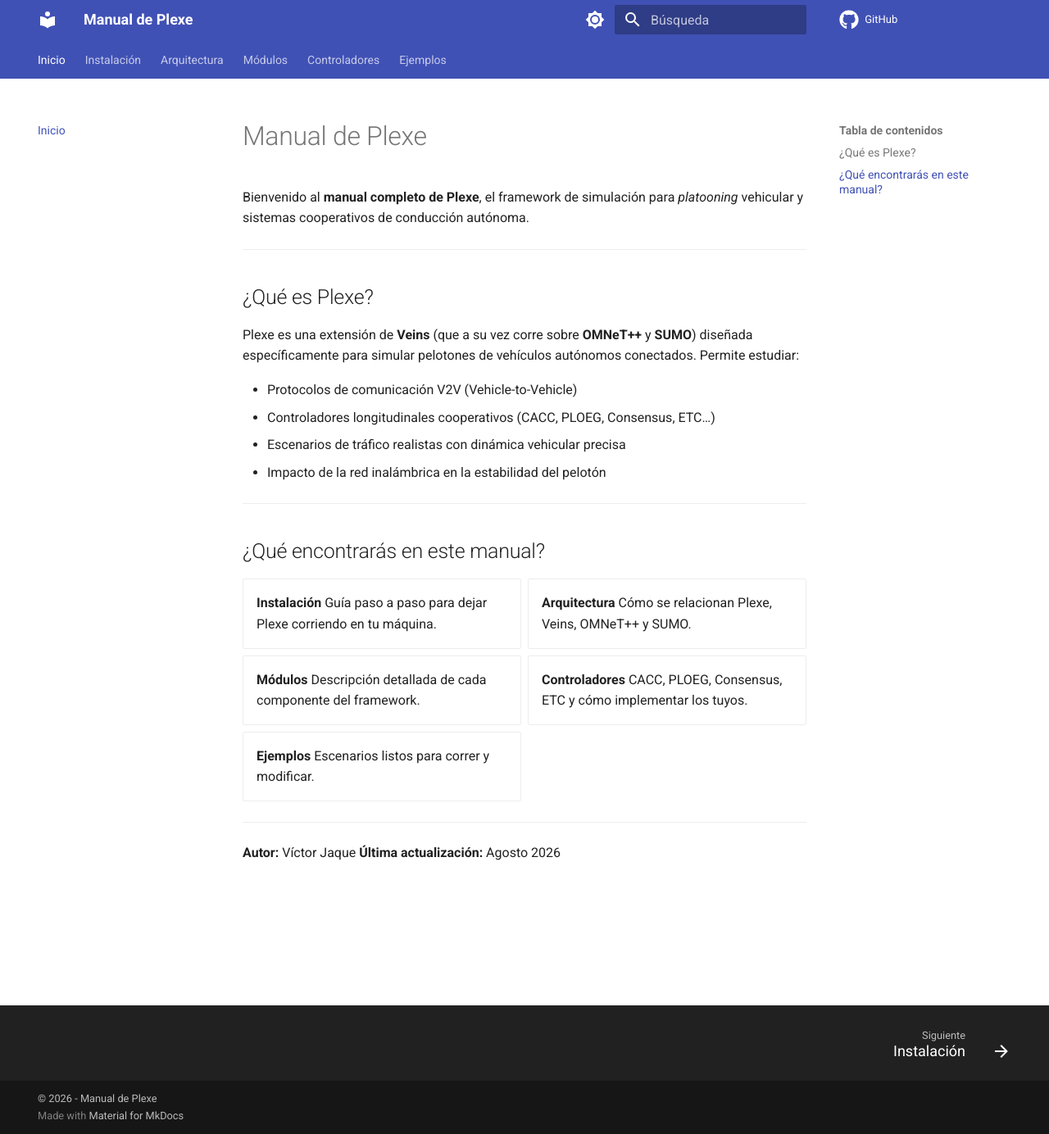
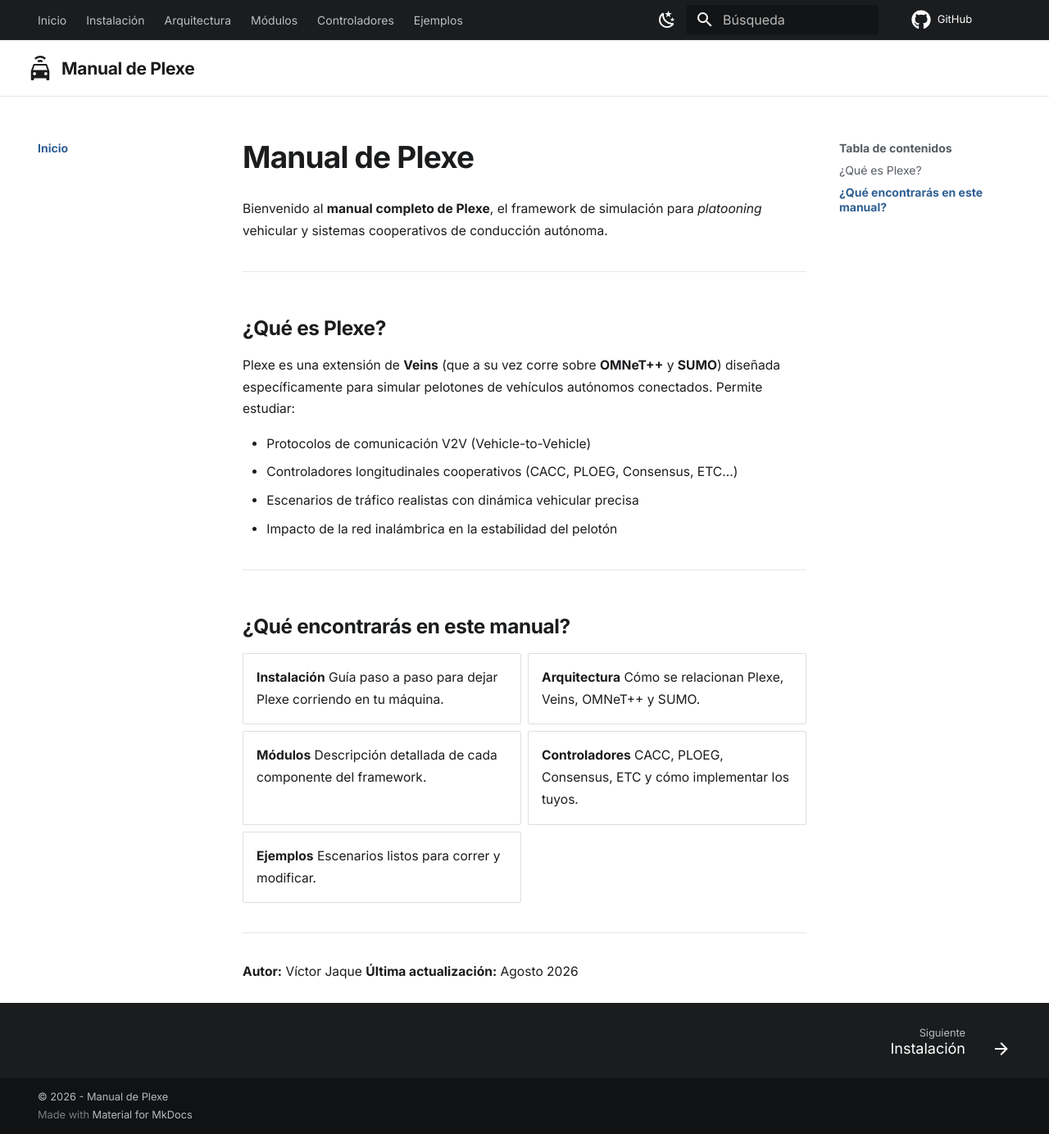
Before and after one commit to VictorJaqueA1/plexe-manual-victor-jaque, an MkDocs documentation site: the page built from docs/index.md, in a window 1280 px wide and 1384 px high. Shown: the whole window at 82% size. Built offline with MkDocs 1.6.1 and Material for MkDocs 9.7.7, drawn with Linux system fonts in a browser that asks for light colours; comment, search, counter and statistics services are not loaded.

Commit message:
Aplica tema Grafito y reorganiza la cabecera en dos franjas

```diff
--- /dev/null
+++ b/docs/stylesheets/extra.css
@@ -0,0 +1,140 @@
+/* =========================================================
+   Tema "Grafito" — Manual de Plexe
+   Paleta neutra (negro carbón) con un único acento azul acero.
+   Editar los colores aquí; no hace falta tocar mkdocs.yml.
+   ========================================================= */
+
+/* ---------- Cabecera y acento (comunes a ambos modos) ---------- */
+:root {
+  --md-primary-fg-color:        #1a1c1e;   /* barra superior */
+  --md-primary-fg-color--light: #2b2f34;
+  --md-primary-fg-color--dark:  #101214;
+  --md-accent-fg-color:         #3b6ea5;   /* hover de enlaces */
+}
+
+/* ---------- Modo claro ---------- */
+[data-md-color-scheme="default"] {
+  --md-default-bg-color:          #ffffff;
+  --md-default-fg-color:          #1a1c1e;
+  --md-default-fg-color--light:   #565b62;
+  --md-default-fg-color--lighter: #8b9097;
+  --md-default-fg-color--lightest:#dcdfe3;
+  --md-typeset-a-color:           #2f5f92;   /* enlaces */
+  --md-code-bg-color:             #f5f6f8;
+  --md-code-fg-color:             #2b2f34;
+  --md-typeset-table-color:       rgba(26,28,30,.12);
+  --md-footer-bg-color:           #1a1c1e;
+  --md-footer-bg-color--dark:     #101214;
+  --linea:                        rgba(26,28,30,.10);
+  --fondo-suave:                  #fafbfc;
+}
+
+/* ---------- Modo oscuro ---------- */
+[data-md-color-scheme="slate"] {
+  --md-default-bg-color:          #17191c;   /* gris carbón, no azul-negro */
+  --md-default-fg-color:          #dee2e7;
+  --md-default-fg-color--light:   #9aa0a8;
+  --md-default-fg-color--lighter: #6d737b;
+  --md-default-fg-color--lightest:#3a3f45;
+  --md-primary-fg-color:          #131518;
+  --md-accent-fg-color:           #7fa9d8;
+  --md-typeset-a-color:           #86b0de;
+  --md-code-bg-color:             #1f2227;
+  --md-code-fg-color:             #ccd2d9;
+  --md-typeset-table-color:       rgba(255,255,255,.12);
+  --md-footer-bg-color:           #131518;
+  --md-footer-bg-color--dark:     #0e1013;
+  --linea:                        rgba(255,255,255,.08);
+  --fondo-suave:                  #1c1f23;
+}
+
+/* ---------- Tipografía ---------- */
+.md-typeset { font-size: .78rem; line-height: 1.72; }
+
+.md-typeset h1 {
+  font-weight: 600;
+  font-size: 1.85rem;
+  letter-spacing: -.022em;
+  color: var(--md-default-fg-color);   /* Material lo deja gris claro por defecto */
+  margin-bottom: .7em;
+}
+.md-typeset h2 { font-weight: 600; letter-spacing: -.015em; margin-top: 2.1em; }
+.md-typeset h3 { font-weight: 600; letter-spacing: -.008em; }
+.md-typeset h4 { font-weight: 600; }
+
+/* ---------- Cabecera y pestañas ---------- */
+.md-header { box-shadow: none; border-bottom: 1px solid rgba(255,255,255,.07); }
+.md-tabs   { border-bottom: none; }
+
+/* ---------- Enlaces ---------- */
+.md-typeset a { text-decoration: none; }
+.md-typeset a:hover { text-decoration: underline; text-underline-offset: .18em; }
+
+/* ---------- Código ---------- */
+.md-typeset code { border-radius: 3px; font-size: .84em; }
+.md-typeset pre > code { border: 1px solid var(--linea); border-radius: 4px; }
+.md-typeset .highlight > pre { margin: 1.1em 0; }
+
+/* ---------- Tablas ---------- */
+.md-typeset table:not([class]) { border: 1px solid var(--linea); border-radius: 4px; font-size: .74rem; }
+.md-typeset table:not([class]) th { font-weight: 600; background: var(--fondo-suave); }
+
+/* ---------- Recuadros de aviso ---------- */
+.md-typeset .admonition,
+.md-typeset details { border-radius: 4px; border-width: 1px; box-shadow: none; font-size: .74rem; }
+
+/* ---------- Menú lateral ---------- */
+.md-nav__title { font-weight: 600; }
+.md-nav__link--active { font-weight: 600; }
+
+/* ---------- Separadores ---------- */
+.md-typeset hr { border-bottom: 1px solid var(--linea); margin: 2.2em 0; }
+
+/* =========================================================
+   Cabecera en dos franjas
+   Fila 1 (fija): opciones + buscador + tema + GitHub
+   Fila 2 (se va al bajar): logo + nombre del manual
+   La estructura vive en overrides/header.html y overrides/main.html
+   ========================================================= */
+
+/* --- Fila 1: las opciones ocupan el espacio libre --- */
+.mp-nav {
+  flex: 1 1 auto;
+  min-width: 0;
+  background: transparent;
+  overflow: visible;
+}
+.mp-nav .md-tabs__list { margin-left: 0; }
+.mp-nav .md-tabs__link { opacity: .72; transition: opacity .2s; }
+.mp-nav .md-tabs__link:hover,
+.mp-nav .md-tabs__link--active { opacity: 1; }
+
+/* --- Fila 2: franja de marca --- */
+.mp-brand {
+  background: var(--md-default-bg-color);
+  border-bottom: 1px solid var(--linea);
+}
+.mp-brand__inner {
+  display: flex;
+  align-items: center;
+  gap: .55rem;
+  padding: .95rem .2rem;
+}
+.mp-brand__logo {
+  display: flex;
+  width: 1.5rem;
+  height: 1.5rem;
+  color: var(--md-default-fg-color);
+}
+.mp-brand__logo svg { width: 100%; height: 100%; fill: currentcolor; }
+.mp-brand__name {
+  font-size: 1.05rem;
+  font-weight: 600;
+  letter-spacing: -.015em;
+  color: var(--md-default-fg-color);
+}
+
+/* En pantallas angostas las opciones pasan al menu lateral */
+@media screen and (max-width: 76.1875em) {
+  .mp-brand__inner { padding: .7rem .8rem; }
+}
--- a/mkdocs.yml
+++ b/mkdocs.yml
@@ -7,6 +7,7 @@
 
 theme:
   name: material
+  custom_dir: overrides
   language: es
   features:
     - navigation.tabs
@@ -22,21 +23,28 @@
     - content.code.annotate
     - content.tabs.link
     - toc.follow
+  font:
+    text: Inter
+    code: JetBrains Mono
   palette:
     - scheme: default
-      primary: indigo
-      accent: indigo
+      primary: custom
+      accent: custom
       toggle:
-        icon: material/brightness-7
+        icon: material/weather-night
         name: Cambiar a modo oscuro
     - scheme: slate
-      primary: indigo
-      accent: indigo
+      primary: custom
+      accent: custom
       toggle:
-        icon: material/brightness-4
+        icon: material/weather-sunny
         name: Cambiar a modo claro
   icon:
+    logo: material/car-connected
     repo: fontawesome/brands/github
+
+extra_css:
+  - stylesheets/extra.css
 
 markdown_extensions:
   - admonition
--- /dev/null
+++ b/overrides/main.html
@@ -0,0 +1,19 @@
+{#-
+  Reemplaza la barra de pestanas original por la franja de marca
+  (logo + nombre del manual), que ahora va debajo de la cabecera.
+-#}
+{% extends "base.html" %}
+
+{% block tabs %}
+  <div class="mp-brand">
+    <div class="md-grid mp-brand__inner">
+      <a class="mp-brand__logo"
+         href="{{ config.extra.homepage | d(nav.homepage.url, true) | url }}"
+         title="{{ config.site_name | e }}"
+         aria-label="{{ config.site_name }}">
+        {% include "partials/logo.html" %}
+      </a>
+      <span class="mp-brand__name">{{ config.site_name }}</span>
+    </div>
+  </div>
+{% endblock %}
--- /dev/null
+++ b/overrides/partials/header.html
@@ -0,0 +1,56 @@
+{#-
+  Cabecera propia del Manual de Plexe.
+  Cambia el orden respecto al tema Material original:
+    Fila 1 (fija al hacer scroll): opciones de navegacion + buscador + tema + GitHub
+    Fila 2 (definida en overrides/main.html): logo + nombre del manual
+-#}
+{% import "partials/tabs-item.html" as item with context %}
+<header class="md-header md-header--shadow" data-md-component="header">
+  <nav class="md-header__inner md-grid" aria-label="{{ lang.t('header') }}">
+
+    {#- Boton de menu, solo visible en pantallas angostas -#}
+    <label class="md-header__button md-icon" for="__drawer">
+      {% set icon = config.theme.icon.menu or "material/menu" %}
+      {% include ".icons/" ~ icon ~ ".svg" %}
+    </label>
+
+    {#- Opciones de navegacion (antes iban en la barra de abajo) -#}
+    <div class="md-tabs mp-nav" aria-label="{{ lang.t('tabs') }}">
+      <ul class="md-tabs__list">
+        {% for nav_item in nav.items %}
+          {{ item.render(nav_item) }}
+        {% endfor %}
+      </ul>
+    </div>
+
+    {#- Selector de modo claro / oscuro -#}
+    {% if config.theme.palette %}
+      {% if not config.theme.palette is mapping %}
+        {% include "partials/palette.html" %}
+      {% endif %}
+    {% endif %}
+    {% if not config.theme.palette is mapping %}
+      {% include "partials/javascripts/palette.html" %}
+    {% endif %}
+
+    {#- Buscador -#}
+    {% if "material/search" in config.plugins %}
+      {% set search = config.plugins["material/search"] | attr("config") %}
+      {% if search.enabled %}
+        <label class="md-header__button md-icon" for="__search">
+          {% set icon = config.theme.icon.search or "material/magnify" %}
+          {% include ".icons/" ~ icon ~ ".svg" %}
+        </label>
+        {% include "partials/search.html" %}
+      {% endif %}
+    {% endif %}
+
+    {#- Enlace al repositorio -#}
+    {% if config.repo_url %}
+      <div class="md-header__source">
+        {% include "partials/source.html" %}
+      </div>
+    {% endif %}
+
+  </nav>
+</header>
```
